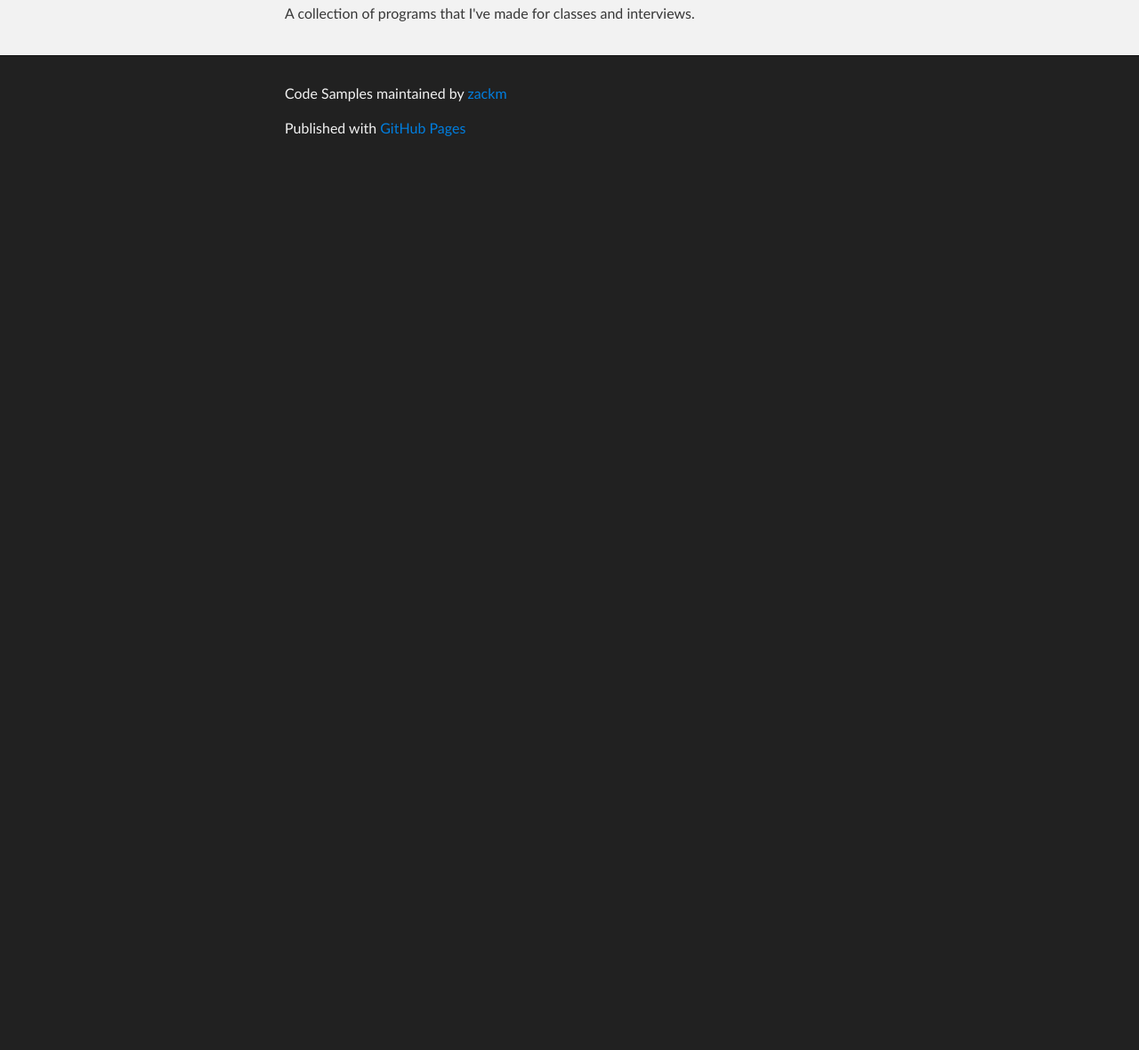
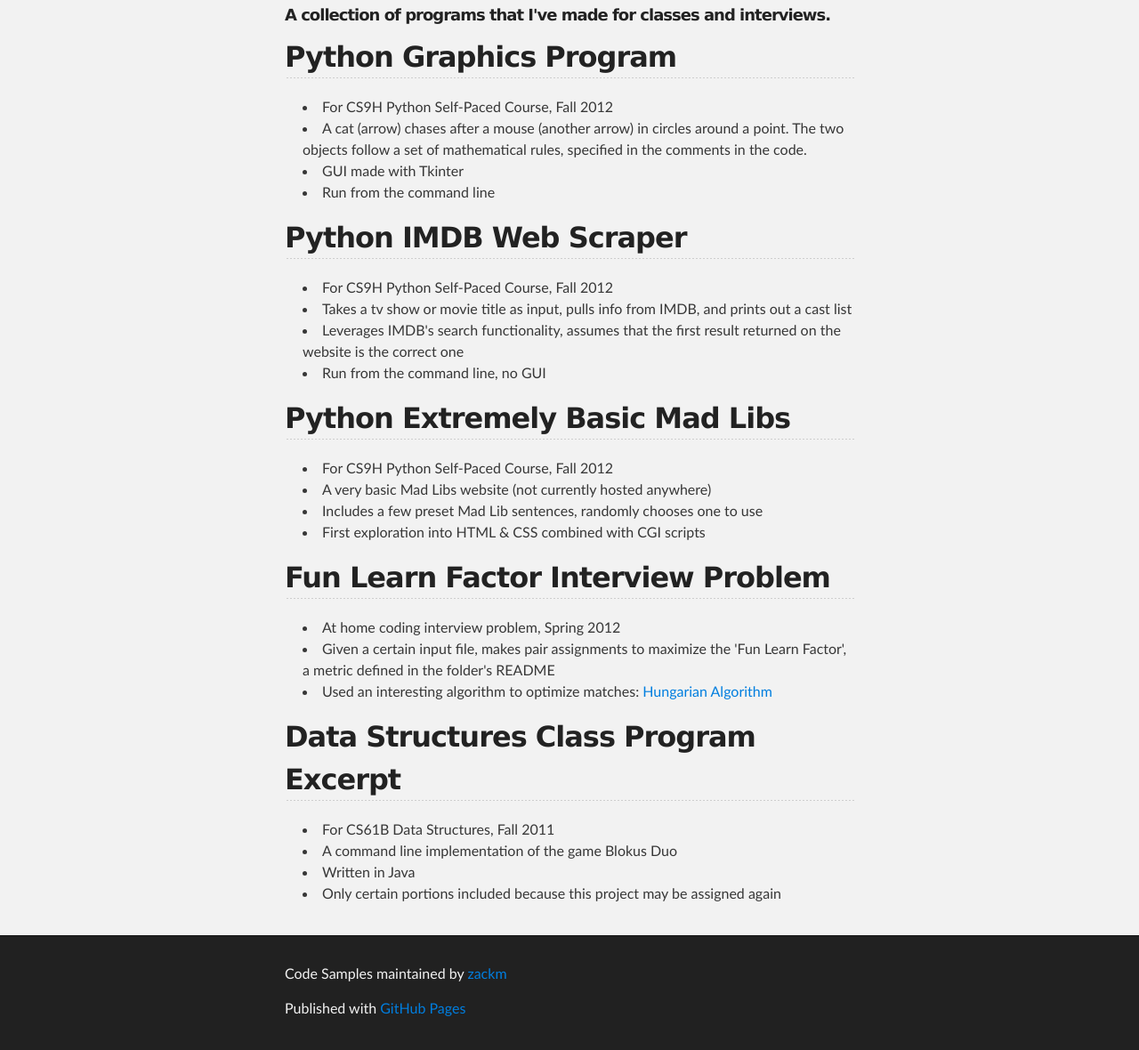
Before and after one commit to abc54/Code-Samples, a plain HTML site: page index.html in a window 1280 px wide. Shown: the part 221-1401 px from the top of the page at 89% size. Before the commit the page ends 800 px from the top, so only its background shows below. Drawn offline with Linux system fonts and the light colour scheme.

Commit message:
Create gh-pages branch via GitHub

```diff
--- a/index.html
+++ b/index.html
@@ -31,7 +31,44 @@
     <!-- MAIN CONTENT -->
     <div id="main_content_wrap" class="outer">
       <section id="main_content" class="inner">
-        <p>A collection of programs that I've made for classes and interviews.</p>
+        <h5>A collection of programs that I've made for classes and interviews.</h5>
+
+<h2>Python Graphics Program</h2>
+
+<ul>
+<li>For CS9H Python Self-Paced Course, Fall 2012</li>
+<li>A cat (arrow) chases after a mouse (another arrow) in circles around a point. The two objects follow a set of mathematical rules, specified in the comments in the code.</li>
+<li>GUI made with Tkinter</li>
+<li>Run from the command line</li>
+</ul><h2>Python IMDB Web Scraper</h2>
+
+<ul>
+<li>For CS9H Python Self-Paced Course, Fall 2012</li>
+<li>Takes a tv show or movie title as input, pulls info from IMDB, and prints out a cast list</li>
+<li>Leverages IMDB's search functionality, assumes that the first result returned on the website is the correct one</li>
+<li>Run from the command line, no GUI</li>
+</ul><h2>Python Extremely Basic Mad Libs</h2>
+
+<ul>
+<li>For CS9H Python Self-Paced Course, Fall 2012</li>
+<li>A very basic Mad Libs website (not currently hosted anywhere)</li>
+<li>Includes a few preset Mad Lib sentences, randomly chooses one to use</li>
+<li>First exploration into HTML &amp; CSS combined with CGI scripts</li>
+</ul><h2>Fun Learn Factor Interview Problem</h2>
+
+<ul>
+<li>At home coding interview problem, Spring 2012</li>
+<li>Given a certain input file, makes pair assignments to maximize the 'Fun Learn Factor', a metric defined in the folder's README</li>
+<li>Used an interesting algorithm to optimize matches: <a href="http://en.wikipedia.org/wiki/Hungarian_algorithm">Hungarian Algorithm</a>
+</li>
+</ul><h2>Data Structures Class Program Excerpt</h2>
+
+<ul>
+<li>For CS61B Data Structures, Fall 2011</li>
+<li>A command line implementation of the game Blokus Duo</li>
+<li>Written in Java</li>
+<li>Only certain portions included because this project may be assigned again</li>
+</ul>
       </section>
     </div>
 
```
Also changed, not shown: params.json (+1 -1 lines).
